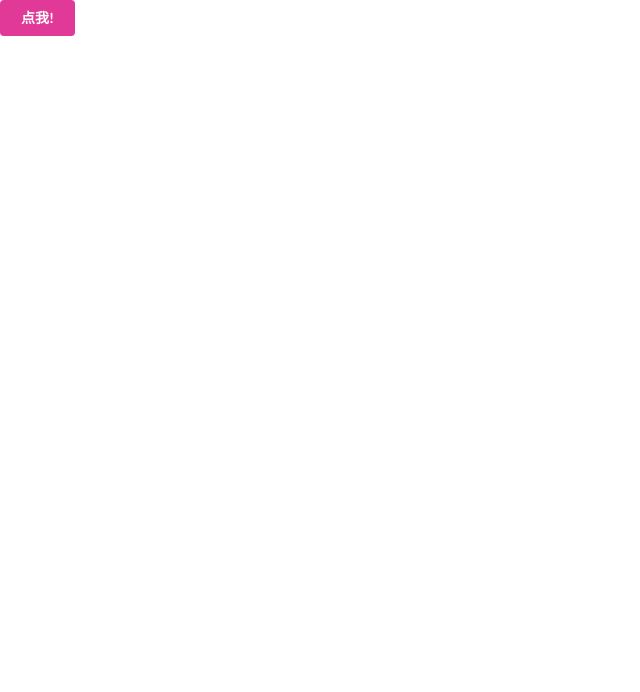
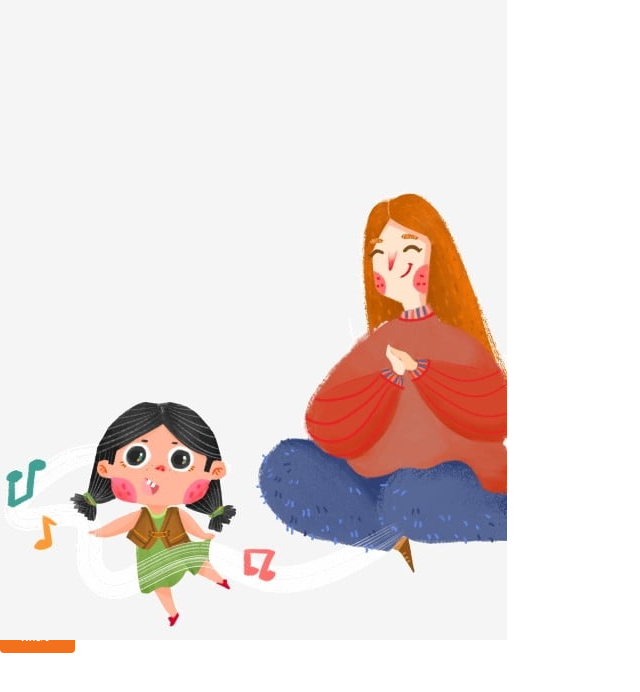
Before and after one commit to mingjingtang/hb, a React (Create React App) app: page / in a window 1280 px wide. Shown: the top 692 px of the page, without its empty margins (0-640 px from the left). Built offline with nearby package versions, Linux system fonts and the light colour scheme.

Commit message:
final fixed

```diff
--- a/src/App.css
+++ b/src/App.css
@@ -6,7 +6,7 @@
 
 .text {
   display: center;
-  margin-top: 30px;
+  margin-top: 55px;
   margin-left: 50px;
   margin-right: auto;
 }
--- a/src/App.js
+++ b/src/App.js
@@ -4,6 +4,7 @@ import Cake from "./Cake";
 import Song from "./Song";
 import soundfile from "./resource/song.mp3";
 import cakefile from "./resource/birthdayCake.gif";
+import firstPic from "./resource/firstPic.jpg";
 
 class App extends React.Component {
   state = {
@@ -46,9 +47,15 @@ class App extends React.Component {
   showButton = () => {
     if (this.state.show) {
       return (
-        <button className="ui pink button" onClick={this.handleClick}>
-          点我!
-        </button>
+        <div>
+          <button className="ui orange button" onClick={this.handleClick}>
+            点我!
+          </button>
+          <img
+            style={{ marginLeft: "-212px", height: "auto" }}
+            src={firstPic}
+          />
+        </div>
       );
     } else {
       return null;
@@ -57,7 +64,7 @@ class App extends React.Component {
 
   render() {
     return (
-      <div className="backgroud">
+      <div className="before">
         {this.showButton()}
 
         <div className="later">
```
Also changed, not shown: src/resource/firstPic.jpg (added).
